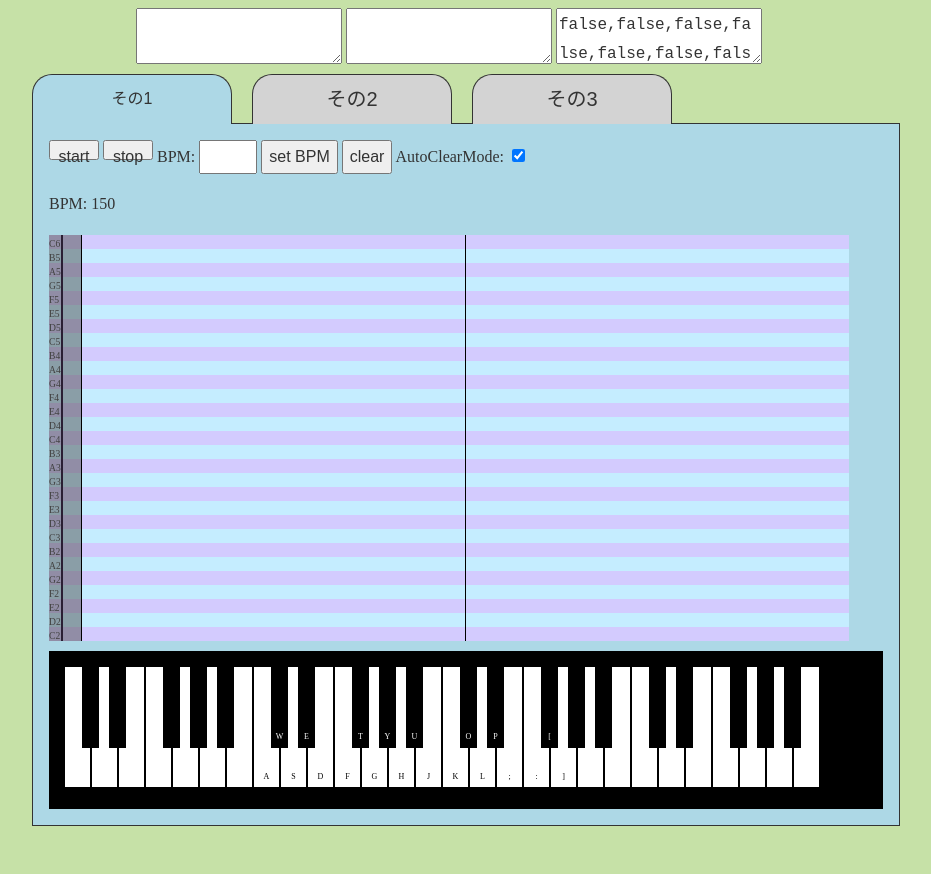
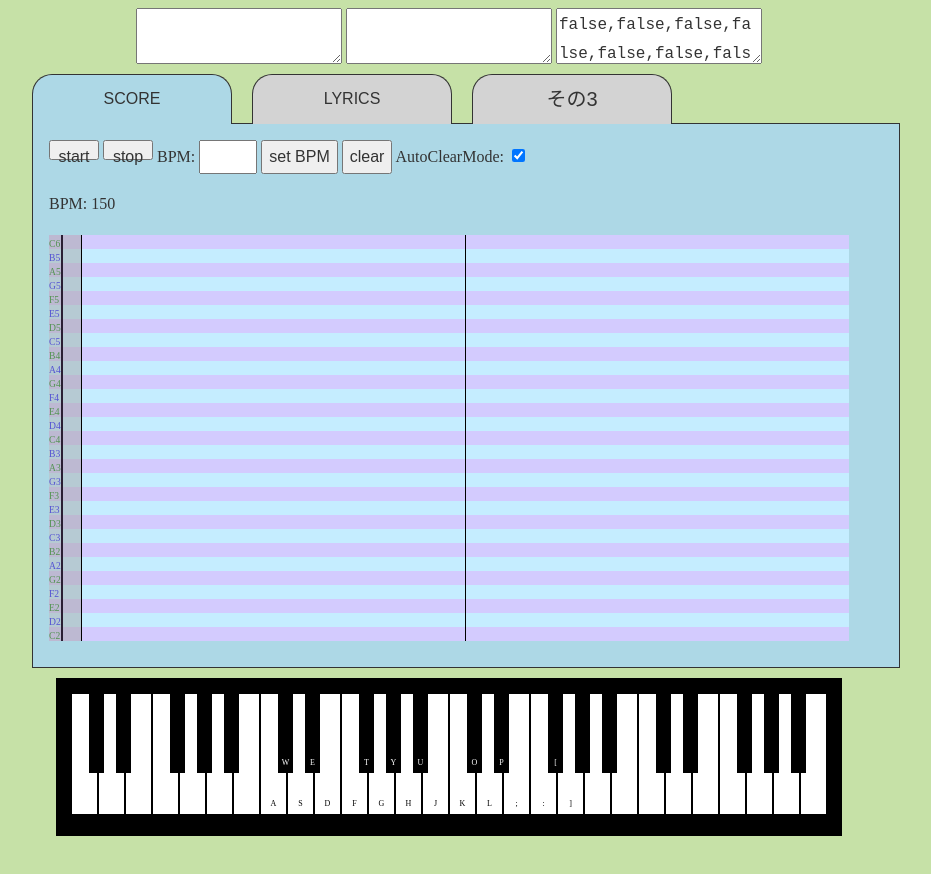
Before and after one commit to s-lily-k/MelodySearcher, a plain HTML site: page index.html in a window 1280 px wide. Shown: the whole page, without its empty margins (191-1122 px from the left). Before the commit the page ends 834 px from the top, so only its background shows below. Drawn offline with Linux system fonts and the light colour scheme.

Commit message:
ピアノをタブの外に移動。CSSの大部分を整理

```diff
--- a/css/style.css
+++ b/css/style.css
@@ -1,6 +1,20 @@
 /* --- --- --- --- --- --- --- --- */
 /* --- --- comment template -- --- */
 /* --- --- --- --- --- --- --- --- */
+
+/* --- 表記順 --- --- --- --- --- --- --- --- --- --- --- --- --- --- */
+/* position, display, float, clear, visibility, z-index, justify-content */
+/* align-items, flex-direction */
+
+/* width, height, margin, padding, border */
+
+/* background, color */
+
+/* font, font-size, line-height, text-align, text-indent, text-transform */
+/* letter-spacing, word-spacing, white-space, text-decoration */
+
+/* user-select, transform, cursor, gap, ... */
+/* --- ------ --- --- --- --- --- --- --- --- --- --- --- --- --- --- */
 
 /* ----------------------------------------------------- */
 /* TODO: */
@@ -11,24 +25,25 @@
 /* --- --- debug console - --- --- */
 /* --- --- --- --- --- --- --- --- */
 
+/* debug console 全体 */
 .console {
     width: 200px;
     height: 50px;
+    /* font-size: small; */
 }
 
 /* --- --- --- --- --- */
 /* --- --- main -- --- */
 /* --- --- --- --- --- */
 
+/* 全体 */
 body {
     display: flex;
     justify-content: center;
     align-items: center;
+    flex-direction: column;
+
     height: auto;
+
     background-color: #c6e1a7;
-    flex-direction: column;
 }
-
-#container {
-    display: flex;
-}
--- a/css/style_piano.css
+++ b/css/style_piano.css
@@ -1,53 +1,53 @@
+/* 鍵盤全体 */
 .piano {
-    /* position: absolute; */
     position: relative;
-    border: 10px solid #000;
+    margin-top: 10px;
+    margin-bottom: 10px;
+    border: 15px solid #000; /* 一回り大きく囲う */
     height: 8em;
     background-color: #000;
-    padding: 5px 5px;
-    margin-bottom: 0;
 }
 
+/* 白鍵 */
 .key {
     position: relative;
+    float: left;
+    width: 25px;
+    height: 120px;
     border: 1px solid #000;
+    background-color: #fff;
+    color: #000;
     font-size: 0.5em;
+    line-height: 220px; /* 文字の位置調整 */
     text-align: center;
-    height: 120px;
-    width: 25px;
-    color: #000;
-    background-color: #fff;
-    float: left;
-    transition: all 0.1s ease-in-out;
-    line-height: 220px; /* 文字の位置調整 */
     user-select: none; /* chrome */
     -webkit-touch-callout: none; /* iOS Safari */
+    transition: all 0.1s ease-in-out;
 }
 
+/* 黒鍵 */
 .key.black {
     position: relative;
+    z-index: 1;
+    width: 15px;
+    height: 80px;
+    margin: 0 -9px;
+    border: none; /* 黒鍵には境界線が不要な場合 */
     background-color: #000;
     color: #fff;
     font-size: 0.5em;
+    line-height: 140px; /* 位置調整 */
     text-align: center;
-    height: 80px;
-    width: 15px;
-    margin: 0 -9px;
-    z-index: 1;
-    transition: all 0.1s ease-in-out;
-    line-height: 140px; /* 位置調整 */
     user-select: none; /* chrome */
     -webkit-touch-callout: none; /* iOS Safari */
+    transition: all 0.1s ease-in-out;
 }
 
-.key:active {
-    transform: translateY(4px);
-}
-
-.key.black:active {
-    transform: translateY(3px);
-}
-
+/* アクティブ(押されている)白鍵(キーボードイベント用) */
+.key:active,
+/* アクティブな黒鍵(キーボードイベント用) */
+.key.black:active,
+/* アクティブな白鍵+黒鍵(クリックイベント用) */
 .key.active {
     transform: translateY(4px);
 }
--- a/css/style_score.css
+++ b/css/style_score.css
@@ -2,16 +2,19 @@
 /* --- --- score_handler - --- */
 /* --- --- --- --- --- --- --- */
 
+/* start button */
 #score_start {
     height: 20px;
     width: 50px;
 }
 
+/* stop button */
 #score_stop {
     height: 20px;
     width: 50px;
 }
 
+/* text input: bpm */
 #set_bpm_input {
     width: 50px;
 }
@@ -20,56 +23,7 @@
 /* --- --- score_display - --- */
 /* --- --- --- --- --- --- --- */
 
-.bar_a {
-    position: relative;
-    width: 100%;
-    height: 14px;
-    /* 長方形の高さを適切に調整します */
-    background-color: #c5edff;
-    /* 長方形の色を適切に設定します */
-    margin-bottom: 0px;
-    /* 長方形間の間隔を適切に設定します */
-    font-size: 0.6em;
-    /* 親要素のフォントサイズの0.6倍 */
-    z-index: 1;
-}
-
-.bar_b {
-    position: relative;
-    width: 100%;
-    height: 14px;
-    /* 長方形の高さを適切に調整します */
-    background-color: #d3cbfe;
-    /* 長方形の色を適切に設定します */
-    margin-bottom: 0px;
-    /* 長方形間の間隔を適切に設定します */
-    font-size: 0.6em;
-    /* 親要素のフォントサイズの0.6倍 */
-    z-index: 1;
-}
-
-/* 音程を表すバー */
-.highlight {
-    position: absolute;
-    /* 以下固定値 */
-    background-color: rgb(140, 0, 0);  /* 色を変えたい部分の背景色 */
-    top: 0;
-    width: 1.57%; /* 1 / 64 */
-    height: 100%; /* barの大きさに対して100% */
-    z-index: 2;
-}
-
-.highlight.sharp {
-    position: absolute;
-    /* 以下固定値 */
-    background-color: rgb(240, 148, 210);  /* 色を変えたい部分の背景色 */
-    top: -0.6em;
-    width: 1.57%; /* 1 / 64 */
-    height: 100%; /* barの大きさに対して100% */
-    z-index: 2;
-}
-
-
+/* 譜面全体 */
 .score {
     position: relative;
     width: 800px;
@@ -78,53 +32,91 @@
     margin-bottom: 10px;
 }
 
+/* aとbでscoreを作る */
+.bar_a {
+    color: blue; /* 文字色 */
+    position: relative;
+    width: 100%;
+    height: 14px;
+    background-color: #c5edff;
+    margin-bottom: 0px;
+    font-size: 0.6em; /* 親要素のフォントサイズの0.6倍 */
+    z-index: 1;
+}
 
+/* aとbでscoreを作る */
+.bar_b {
+    color: green; /* 文字色 */
+    position: relative;
+    width: 100%;
+    height: 14px;
+    background-color: #d3cbfe;
+    margin-bottom: 0px;
+    font-size: 0.6em; /* 親要素のフォントサイズの0.6倍 */
+    z-index: 1;
+}
+
+/* 入力された音程を表すバー */
+.highlight {
+    position: absolute;
+    background-color: rgb(140, 0, 0);  /* バーの色 */
+    top: 0;
+    width: 1.57%; /* 1 / 64 = 1.57 */
+    height: 100%; /* barの大きさに対して100% */
+    z-index: 2;
+}
+
+/* 入力された音程を表すバー(半音用) */
+.highlight.sharp {
+    position: absolute;
+    /* 以下固定値 */
+    background-color: rgb(240, 148, 210);  /* バーの色 */
+    top: -0.6em;
+    width: 1.57%; /* 1 / 64 = 1.57 */
+    height: 100%; /* barの大きさに対して100% */
+    z-index: 2;
+}
+
+/* 譜面左側の灰色部分 */
 .overlay_left {
     position: absolute;
     top: 0;
     left: 0%;
     width: 4%;
     height: 100%;
-    /* 長方形の高さを適切に調整します */
-    background-color: rgba(81, 81, 81, 0.5);
-    /* 長方形の色を適切に設定します */
+    background-color: rgba(167, 167, 167, 0.5);
     z-index: 2;
 }
 
+/* 灰色部分との境界線 */
 .line_left {
     position: absolute;
     top: 0;
-    left: 4%;
-    /* 線の位置を適切に調整します */
+    left: 4%; /* 左端の位置 */
     width: 1px;
-    /* 線の幅を適切に調整します */
     height: 100%;
     background-color: #000;
-    /* 線の色を適切に設定します */
     z-index: 2;
 }
+
+/* 半小節分の位置の区切り線 */
 .line_middle {
     position: absolute;
     top: 0;
     left: 52%;
-    /* 線の位置を適切に調整します */
     width: 1px;
-    /* 線の幅を適切に調整します */
     height: 100%;
     background-color: #000;
-    /* 線の色を適切に設定します */
     z-index: 2;
 }
 
+/* 譜面をなぞる線 */
 #moving_line {
     position: absolute;
     top: 0;
     left: 4%;
-    /* 線の位置を適切に調整します */
     width: 1.5px;
-    /* 線の幅を適切に調整します */
     height: 100%;
     background-color: #2a1f34;
-    /* 線の色を適切に設定します */
     z-index: 2;
 }
--- a/index.html
+++ b/index.html
@@ -15,12 +15,13 @@
         <textarea name="console2" id="console2" class="console" cols="50" rows="10"></textarea>
         <textarea name="console3" id="console3" class="console" cols="50" rows="10"></textarea>
     </div>
+
     <!-- タブ参考：https://www.coder-ao.com/blog/532/ -->
     <div class="c-switching">
         <div class="c-switchingTabs">
             <button class="js-switchingTab is-current c-switchingTabs__tab" type="button"
-                data-switch-tab="type01"><span>その1</span></button>
-            <button class="js-switchingTab c-switchingTabs__tab" type="button" data-switch-tab="type02">その2</button>
+                data-switch-tab="type01"><span>SCORE</span></button>
+            <button class="js-switchingTab c-switchingTabs__tab" type="button" data-switch-tab="type02"><span>LYRICS</span></button>
             <button class="js-switchingTab c-switchingTabs__tab" type="button" data-switch-tab="type03">その3</button>
         </div>
         <div class="c-switchingContainer">
@@ -76,7 +77,6 @@
                         <div class="line_middle"></div>
                         <div id="moving_line"></div>
                     </div>
-                    <div id="piano" class="piano"></div>
                 </div>
             </div>
             <div class="js-switchingContents c-switchingContainer__contents" data-switch-contents="type02">
@@ -98,6 +98,7 @@
             </div>
         </div>
     </div>
+    <div id="piano" class="piano"></div>
 
     <!-- <select class="c-switchingTabs--select js-switchingSelect">
         <option value="type01" selected>その1 を表示する</option>
```
